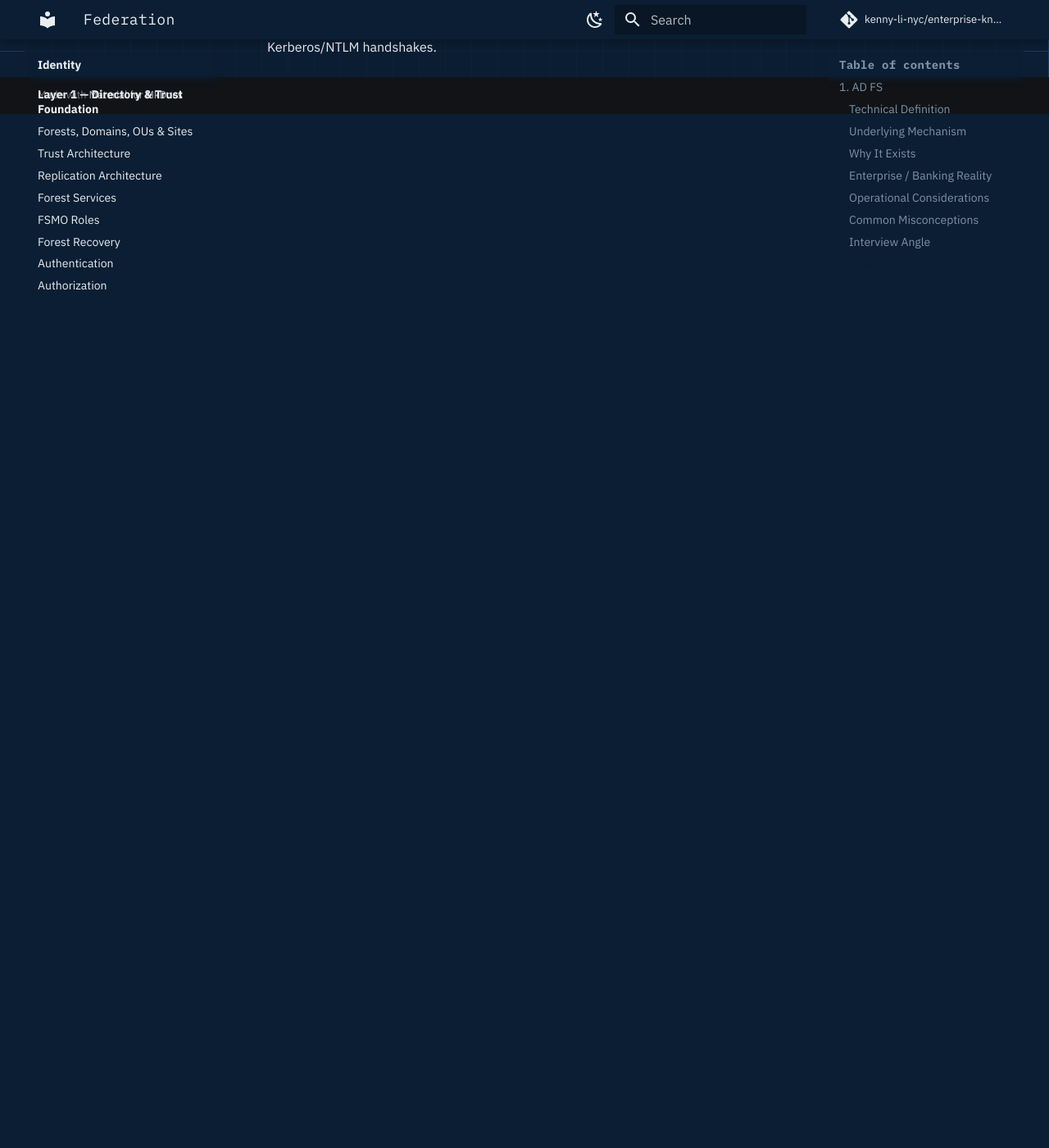
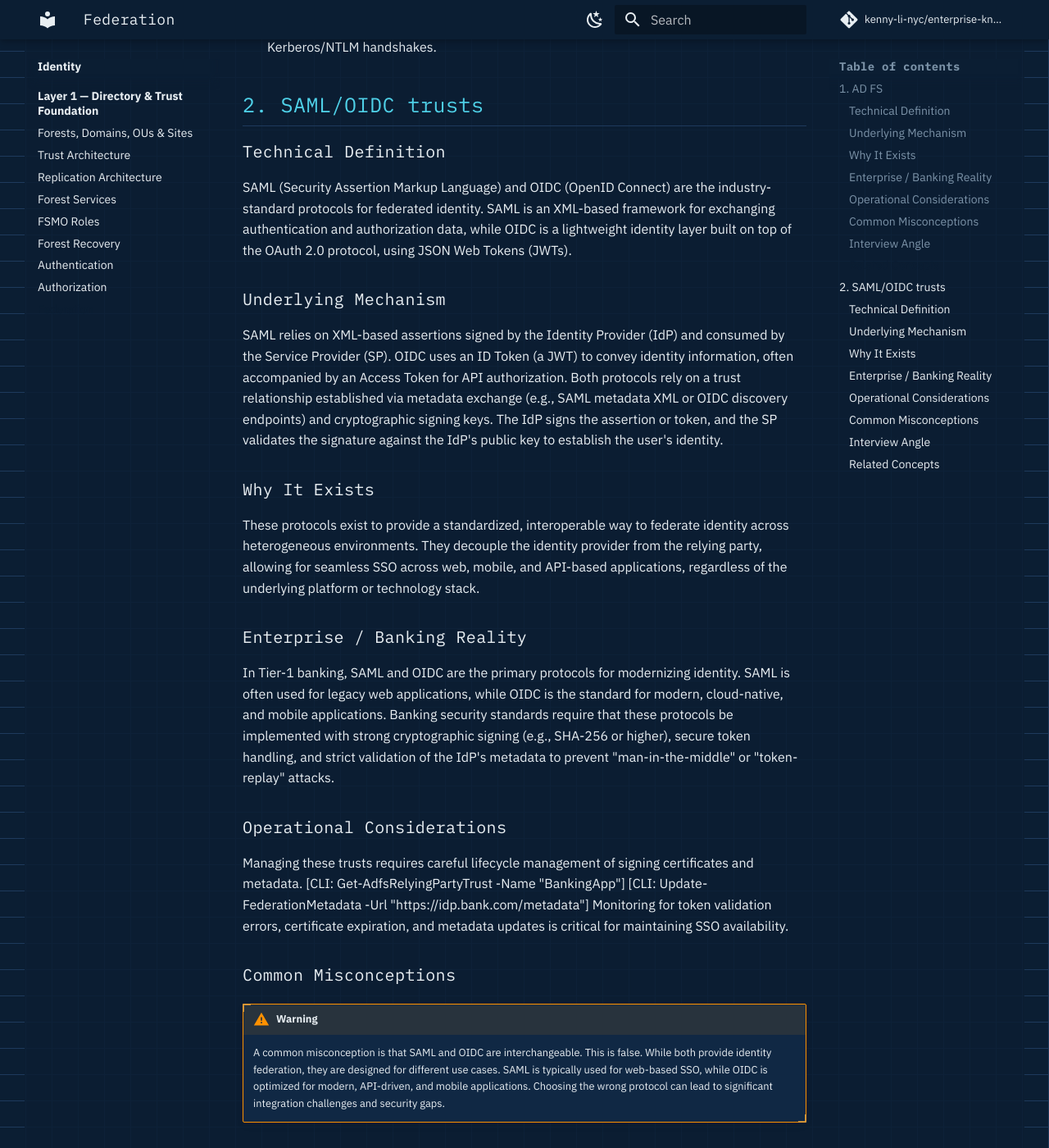
Before and after one commit to kenny-li-nyc/enterprise-knowledge-base, an MkDocs documentation site: the page built from docs/identity/layer1-directory-trust/federation.md, in a window 1280 px wide and 1400 px high, scrolled down 2241 px. Shown: the whole window at 82% size. Built offline with MkDocs 1.6.1 and Material for MkDocs 9.7.7, drawn with Linux system fonts in a browser that asks for light colours; comment, search, counter and statistics services are not loaded; some of the changed text lies outside the part shown.

Commit message:
docs: add documentation for SAML/OIDC trusts
Co-authored-by: aider (gemini/gemini-3.1-flash-lite) <aider@aider.chat>

```diff
--- a/docs/identity/layer1-directory-trust/federation.md
+++ b/docs/identity/layer1-directory-trust/federation.md
@@ -35,3 +35,39 @@ Monitoring the health of the AD FS farm, including the WAP servers and the under
 ### Related Concepts
 *   [Trust Architecture (Section 1.2)] - For understanding the cryptographic trust anchors and forest trust boundaries.
 *   [Authentication (Section 1.7)] - For understanding the local authentication context and Kerberos/NTLM handshakes.
+
+## 2. SAML/OIDC trusts
+
+### Technical Definition
+SAML (Security Assertion Markup Language) and OIDC (OpenID Connect) are the industry-standard protocols for federated identity. SAML is an XML-based framework for exchanging authentication and authorization data, while OIDC is a lightweight identity layer built on top of the OAuth 2.0 protocol, using JSON Web Tokens (JWTs).
+
+### Underlying Mechanism
+SAML relies on XML-based assertions signed by the Identity Provider (IdP) and consumed by the Service Provider (SP). OIDC uses an ID Token (a JWT) to convey identity information, often accompanied by an Access Token for API authorization. Both protocols rely on a trust relationship established via metadata exchange (e.g., SAML metadata XML or OIDC discovery endpoints) and cryptographic signing keys. The IdP signs the assertion or token, and the SP validates the signature against the IdP's public key to establish the user's identity.
+
+### Why It Exists
+These protocols exist to provide a standardized, interoperable way to federate identity across heterogeneous environments. They decouple the identity provider from the relying party, allowing for seamless SSO across web, mobile, and API-based applications, regardless of the underlying platform or technology stack.
+
+### Enterprise / Banking Reality
+In Tier-1 banking, SAML and OIDC are the primary protocols for modernizing identity. SAML is often used for legacy web applications, while OIDC is the standard for modern, cloud-native, and mobile applications. Banking security standards require that these protocols be implemented with strong cryptographic signing (e.g., SHA-256 or higher), secure token handling, and strict validation of the IdP's metadata to prevent "man-in-the-middle" or "token-replay" attacks.
+
+### Operational Considerations
+Managing these trusts requires careful lifecycle management of signing certificates and metadata.
+[CLI: Get-AdfsRelyingPartyTrust -Name "BankingApp"]
+[CLI: Update-FederationMetadata -Url "https://idp.bank.com/metadata"]
+Monitoring for token validation errors, certificate expiration, and metadata updates is critical for maintaining SSO availability.
+
+### Common Misconceptions
+!!! warning
+    A common misconception is that SAML and OIDC are interchangeable. This is false. While both provide identity federation, they are designed for different use cases. SAML is typically used for web-based SSO, while OIDC is optimized for modern, API-driven, and mobile applications. Choosing the wrong protocol can lead to significant integration challenges and security gaps.
+
+### Interview Angle
+1. **Scenario:** You are migrating a legacy application from SAML to OIDC. What are the key architectural considerations?
+   *Model Answer:* I would focus on the differences in token handling, the shift from XML to JSON, and the need for a modern OAuth 2.0-compliant authorization server. I would also ensure that the application's security policies are correctly mapped to the new OIDC claims.
+2. **Scenario:** How do you secure the trust relationship between an IdP and an SP?
+   *Model Answer:* I would enforce strict validation of the IdP's metadata, use strong cryptographic signing (e.g., RSA-2048 or higher), and implement token binding or other mechanisms to prevent token replay attacks. I would also regularly rotate the signing certificates.
+3. **Scenario:** Why is OIDC preferred for mobile applications?
+   *Model Answer:* OIDC is lightweight, JSON-based, and designed for modern web and mobile architectures. It integrates seamlessly with OAuth 2.0, making it the ideal choice for securing APIs and mobile app backends, whereas SAML's XML-based structure is often too heavy and complex for these use cases.
+
+### Related Concepts
+*   [AD FS (Section 1.9)] - For the STS implementation.
+*   [Authentication (Section 1.7)] - For the underlying authentication context.
```
